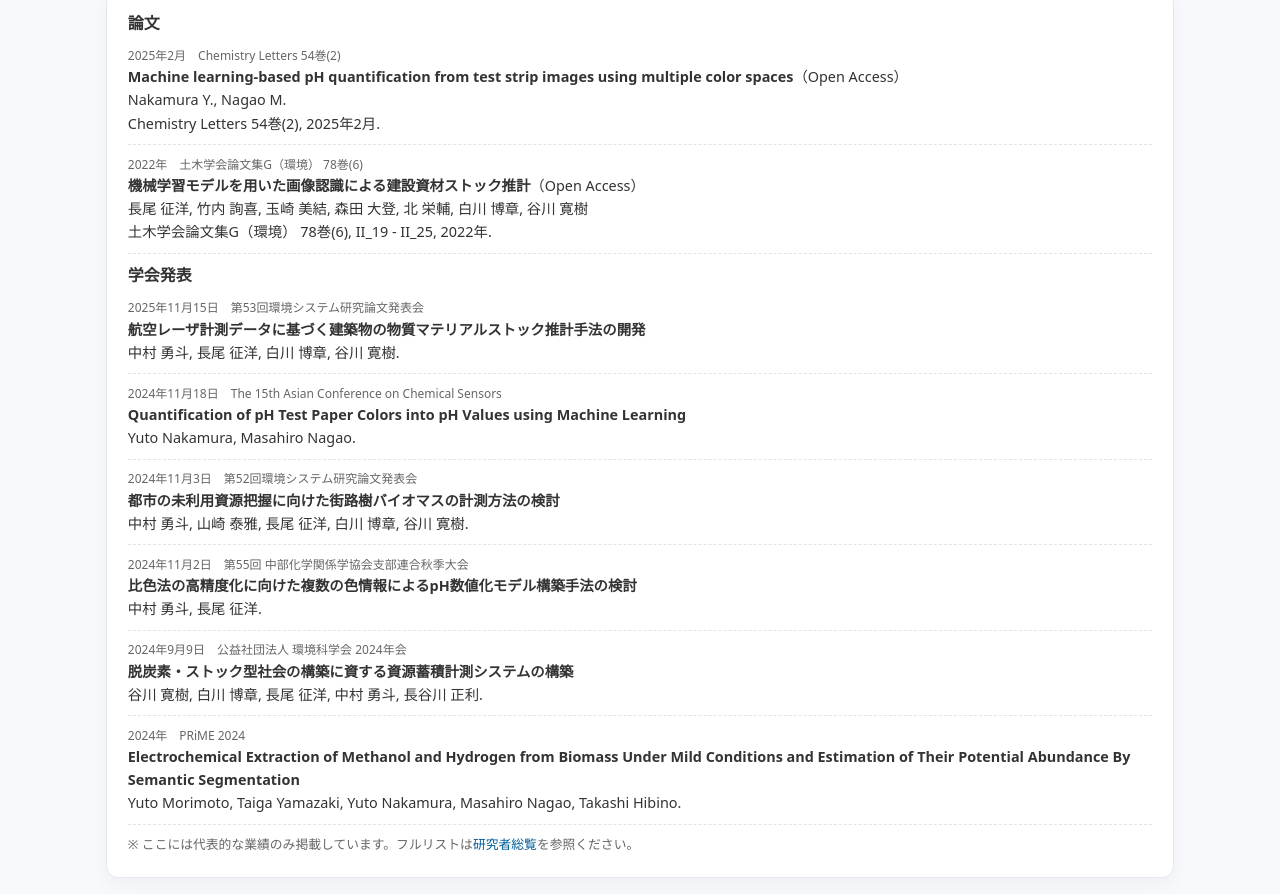
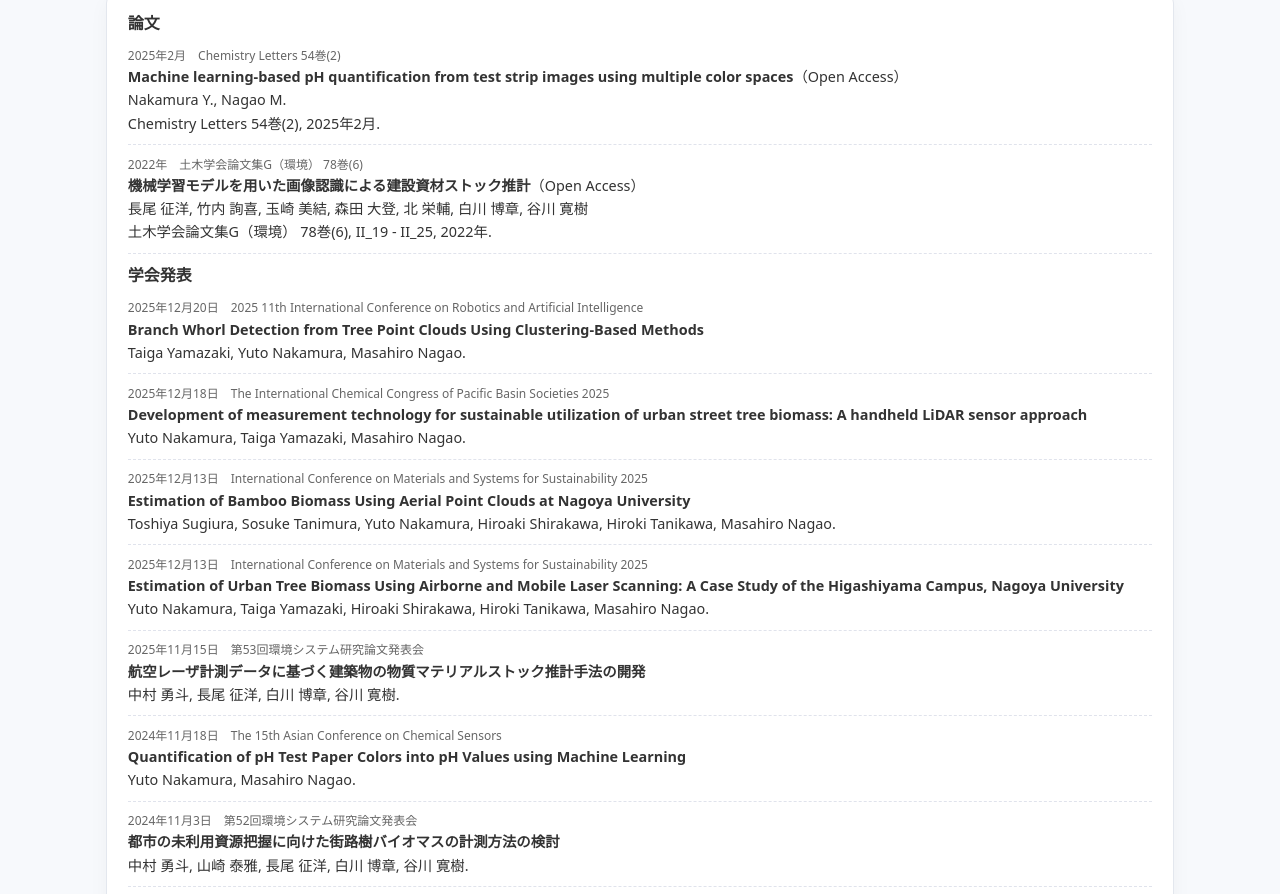
Before and after one commit to 7kamuraNu/nagaolab, a plain HTML site: page index.html in a window 1280 px wide. Shown: the part 1930-2824 px from the top of the page. Drawn offline with Linux system fonts and the light colour scheme.

Commit message:
Add files via upload
update

```diff
--- a/index.html
+++ b/index.html
@@ -651,6 +651,26 @@
         <h3>学会発表</h3>
         <ul class="publication-list">
           <li>
+            <div class="publication-year">2025年12月20日　2025 11th International Conference on Robotics and Artificial Intelligence</div>
+            <strong>Branch Whorl Detection from Tree Point Clouds Using Clustering-Based Methods</strong><br />
+            Taiga Yamazaki, Yuto Nakamura, Masahiro Nagao.
+          </li>
+          <li>
+            <div class="publication-year">2025年12月18日　The International Chemical Congress of Pacific Basin Societies 2025</div>
+            <strong>Development of measurement technology for sustainable utilization of urban street tree biomass: A handheld LiDAR sensor approach</strong><br />
+            Yuto Nakamura, Taiga Yamazaki, Masahiro Nagao.
+          </li>
+          <li>
+            <div class="publication-year">2025年12月13日　International Conference on Materials and Systems for Sustainability 2025</div>
+            <strong>Estimation of Bamboo Biomass Using Aerial Point Clouds at Nagoya University</strong><br />
+            Toshiya Sugiura, Sosuke Tanimura, Yuto Nakamura, Hiroaki Shirakawa, Hiroki Tanikawa, Masahiro Nagao.
+          </li>
+          <li>
+            <div class="publication-year">2025年12月13日　International Conference on Materials and Systems for Sustainability 2025</div>
+            <strong>Estimation of Urban Tree Biomass Using Airborne and Mobile Laser Scanning: A Case Study of the Higashiyama Campus, Nagoya University</strong><br />
+            Yuto Nakamura, Taiga Yamazaki, Hiroaki Shirakawa, Hiroki Tanikawa, Masahiro Nagao.
+          </li>
+          <li>
             <div class="publication-year">2025年11月15日　第53回環境システム研究論文発表会</div>
             <strong>航空レーザ計測データに基づく建築物の物質マテリアルストック推計手法の開発</strong><br />
             中村 勇斗, 長尾 征洋, 白川 博章, 谷川 寛樹.
```
